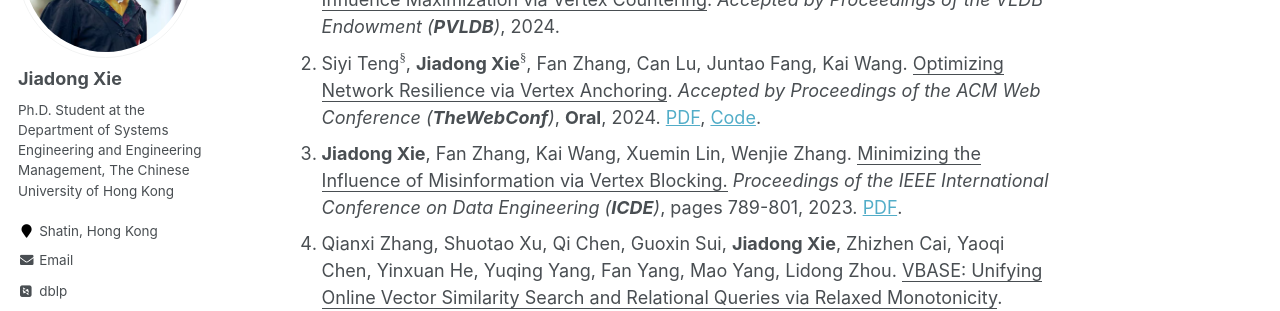
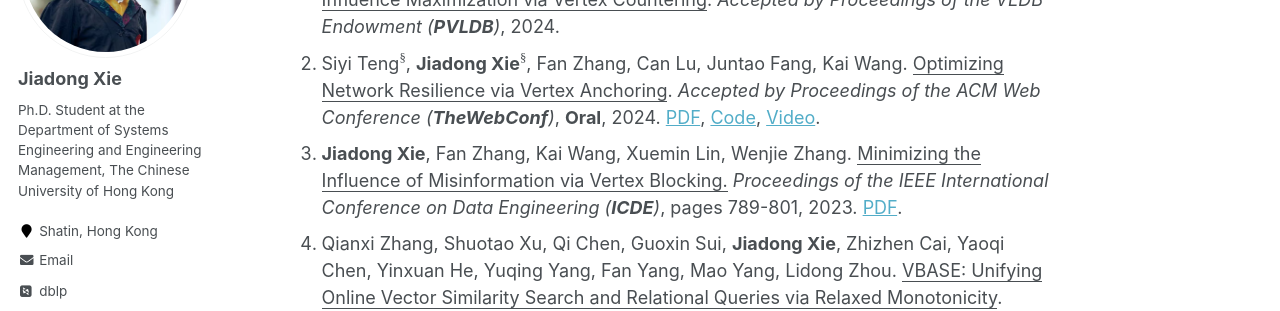
Before and after one commit to Xiejiadong/Xiejiadong.github.io, a Jekyll site: the page built from _pages/about.md, in a window 1280 px wide and 900 px high, scrolled down 356 px. Shown: the part 153-464 px from the top of the window. Built offline with Jekyll 4.4.1, drawn with Linux system fonts in a browser that asks for light colours; some web fonts are replaced; formulas are drawn with MathJax 3.

Commit message:
Update about.md

```diff
--- a/_pages/about.md
+++ b/_pages/about.md
@@ -24,7 +24,7 @@ Publications
    *Accepted by Proceedings of the VLDB Endowment (**PVLDB**)*, 2024.
 2. Siyi Teng$^\S$, **Jiadong Xie$^\S$**, Fan Zhang, Can Lu, Juntao Fang, Kai Wang.
    <u>Optimizing Network Resilience via Vertex Anchoring</u>.
-   *Accepted by Proceedings of the ACM Web Conference (**TheWebConf**)*, **Oral**, 2024. [PDF](/files/paper/%5Bwww24%5Dfollower-maximization.pdf), [Code](https://github.com/Tsyxxxka/Follower-Maximization).
+   *Accepted by Proceedings of the ACM Web Conference (**TheWebConf**)*, **Oral**, 2024. [PDF](/files/paper/%5Bwww24%5Dfollower-maximization.pdf), [Code](https://github.com/Tsyxxxka/Follower-Maximization), [Video](https://www.youtube.com/watch?v=FidHoFm8uOE).
 3. **Jiadong Xie**, Fan Zhang, Kai Wang, Xuemin Lin, Wenjie Zhang.
    <u>Minimizing the Influence of Misinformation via Vertex Blocking.</u>
    *Proceedings of the IEEE International Conference on Data Engineering (**ICDE**)*, pages 789-801, 2023.
```
